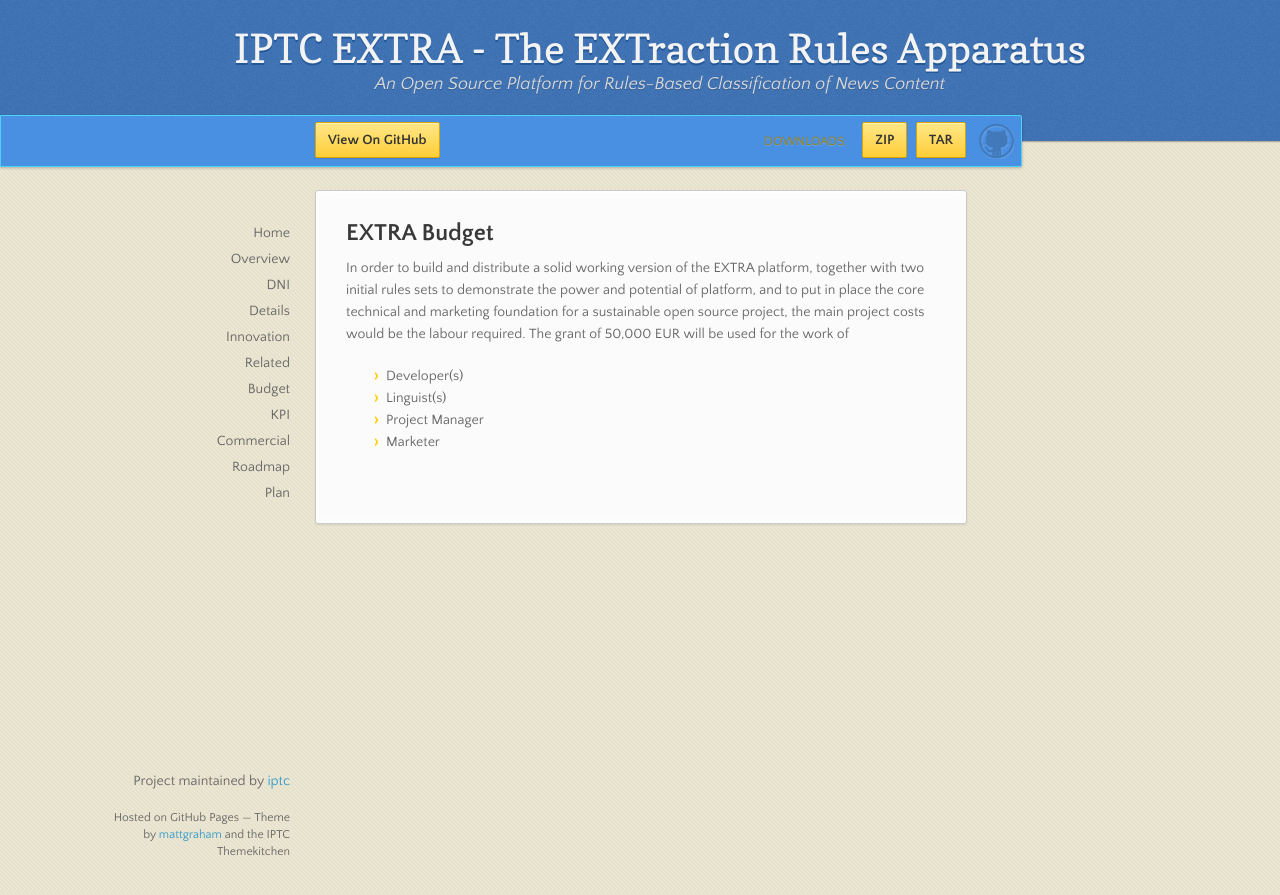
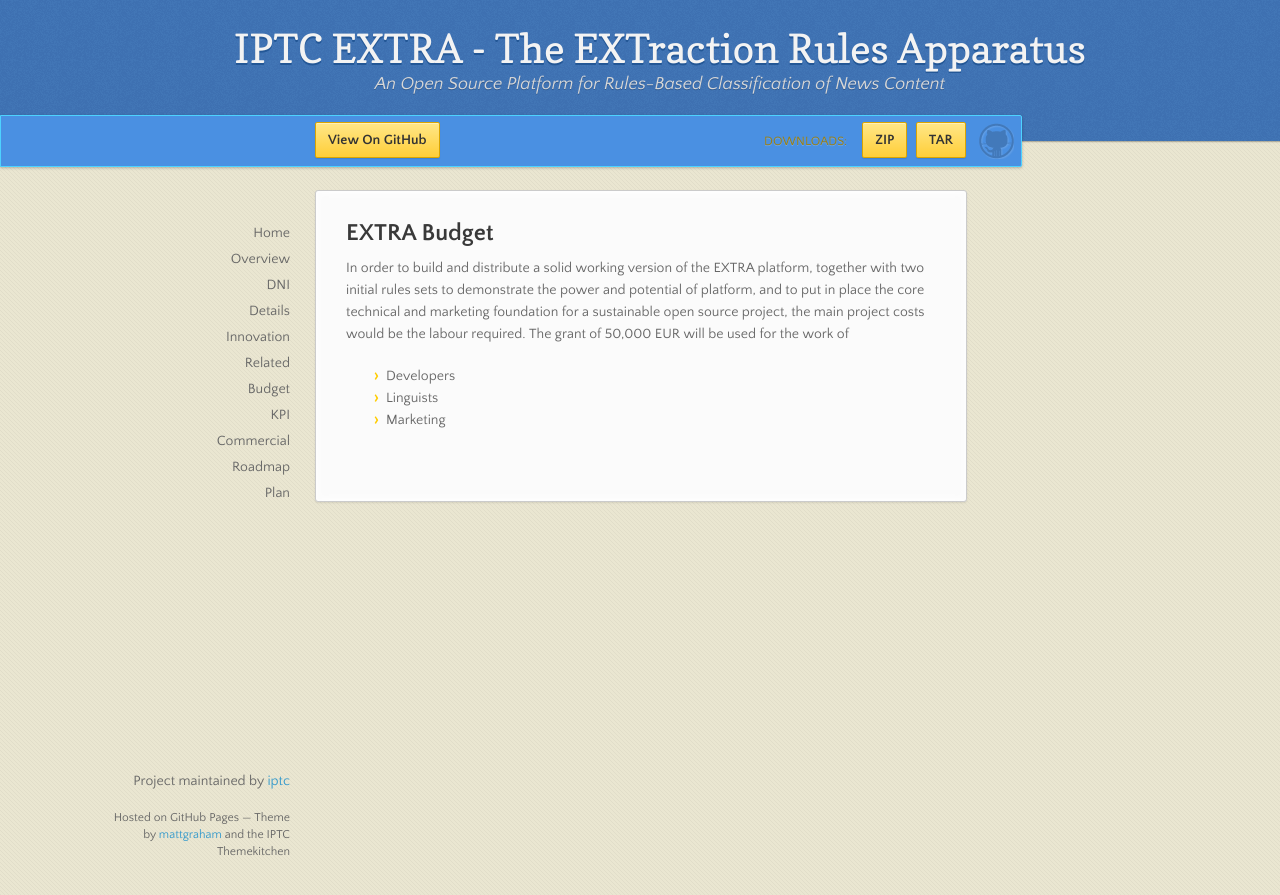
Before and after one commit to iptc/extra, a Jekyll site: the page built from budget.md, in a window 1280 px wide. Shown: the top 895 px of the page. Built offline with Jekyll 4.4.1, drawn with Linux system fonts in a browser that asks for light colours.

Commit message:
Update budget.md

```diff
--- a/budget.md
+++ b/budget.md
@@ -6,7 +6,6 @@
 
 In order to build and distribute a solid working version of the EXTRA platform, together with two initial rules sets to demonstrate the power and potential of platform, and to put in place the core technical and marketing foundation for a sustainable open source project, the main project costs would be the labour required. The grant of 50,000 EUR will be used for the work of
 
-* Developer(s)
-* Linguist(s)
-* Project Manager
-* Marketer
+* Developers
+* Linguists
+* Marketing
```
